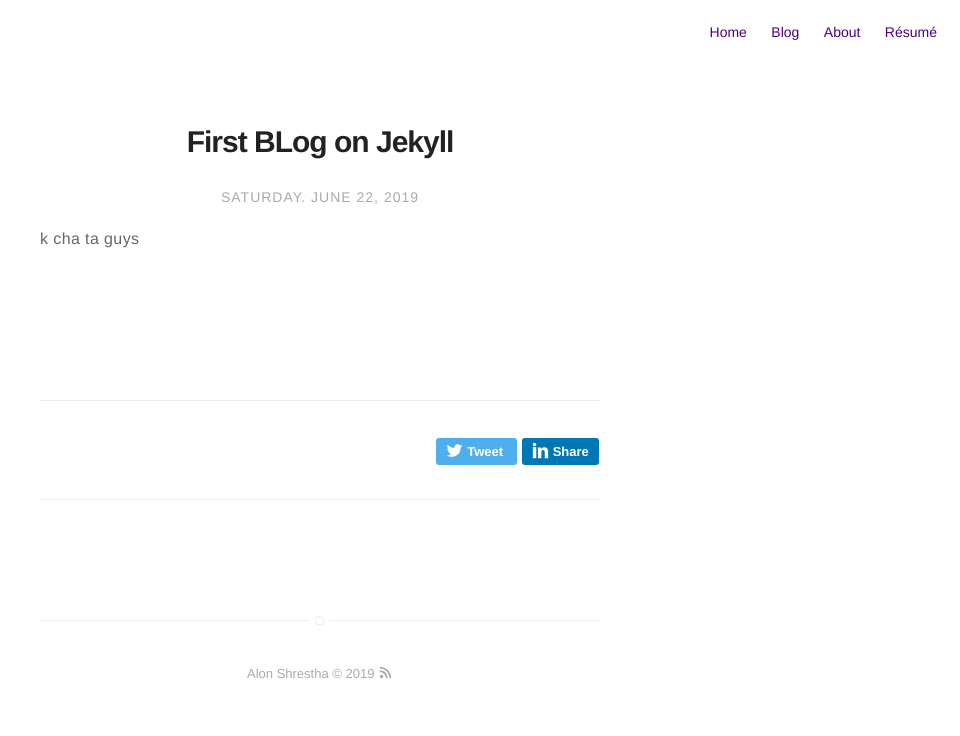
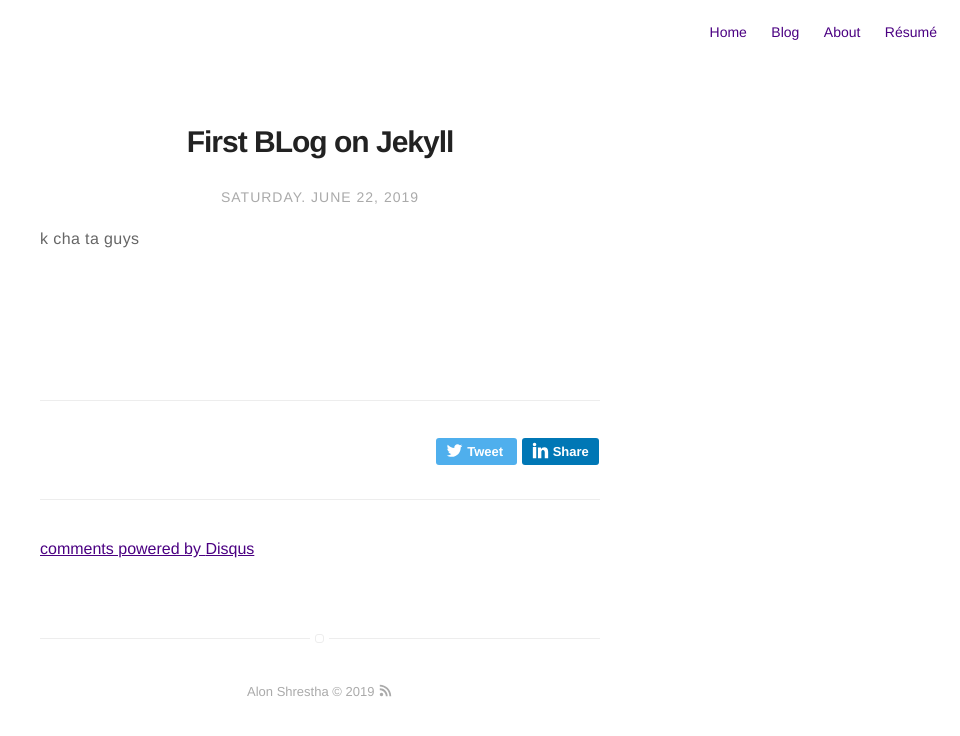
Before and after one commit to alonshrestha/alonshrestha.com.np, a Jekyll site: the page built from _posts/2019-06-22-First-Blog-On-Jekyll.markdown, in a window 1280 px wide. Shown: the top 736 px of the page, without its empty margins (320-1280 px from the left). Built offline with Jekyll 4.4.1, drawn with Linux system fonts in a browser that asks for light colours; part of the change alters nothing that is shown.

Commit message:
Update disqus.html

```diff
--- a/_includes/disqus.html
+++ b/_includes/disqus.html
@@ -1,4 +1,4 @@
-<!-- <section class="disqus">
+<section class="disqus">
     <div id="disqus_thread"></div>
     <script type="text/javascript">
 
@@ -10,28 +10,26 @@
         var disqus_developer = 0;
         (function() {
             var dsq = document.createElement('script'); dsq.type = 'text/javascript'; dsq.async = true;
-            dsq.src = 'https://' + disqus_shortname + '.disqus.com/embed.js';
+            dsq.src = 'https://alonshrestha-com-np.disqus.com/embed.js';  //'https://' + alonshrestha-com-np + '.disqus.com/embed.js';
             (document.getElementsByTagName('head')[0] || document.getElementsByTagName('body')[0]).appendChild(dsq);
         })();
     </script>
     <noscript>Please enable JavaScript to view the <a href="http://disqus.com/?ref_noscript">comments powered by Disqus.</a></noscript>
     <a href="http://disqus.com" class="dsq-brlink">comments powered by <span class="logo-disqus">Disqus</span></a>
-</section> -->
-
-<section class="disqus">
-
-    <div id="disqus_thread"></div>
+</section>
+<!-- <section class="disqus">
+<div id="disqus_thread"></div>
 <script>
 
 /**
 *  RECOMMENDED CONFIGURATION VARIABLES: EDIT AND UNCOMMENT THE SECTION BELOW TO INSERT DYNAMIC VALUES FROM YOUR PLATFORM OR CMS.
 *  LEARN WHY DEFINING THESE VARIABLES IS IMPORTANT: https://disqus.com/admin/universalcode/#configuration-variables*/
-
+/*
 var disqus_config = function () {
-this.page.url = '{{ site.url }}{{ page.url | replace:"index.html","" }}';  // Replace PAGE_URL with your page's canonical URL variable
-this.page.identifier = '{{ page.id }}'; // Replace PAGE_IDENTIFIER with your page's unique identifier variable
+this.page.url = PAGE_URL;  // Replace PAGE_URL with your page's canonical URL variable
+this.page.identifier = PAGE_IDENTIFIER; // Replace PAGE_IDENTIFIER with your page's unique identifier variable
 };
-
+*/
 (function() { // DON'T EDIT BELOW THIS LINE
 var d = document, s = d.createElement('script');
 s.src = 'https://alonshrestha-com-np.disqus.com/embed.js';
@@ -40,6 +38,4 @@ s.setAttribute('data-timestamp', +new Date());
 })();
 </script>
 <noscript>Please enable JavaScript to view the <a href="https://disqus.com/?ref_noscript">comments powered by Disqus.</a></noscript>
-
-
-</section>
+</section> -->
```
